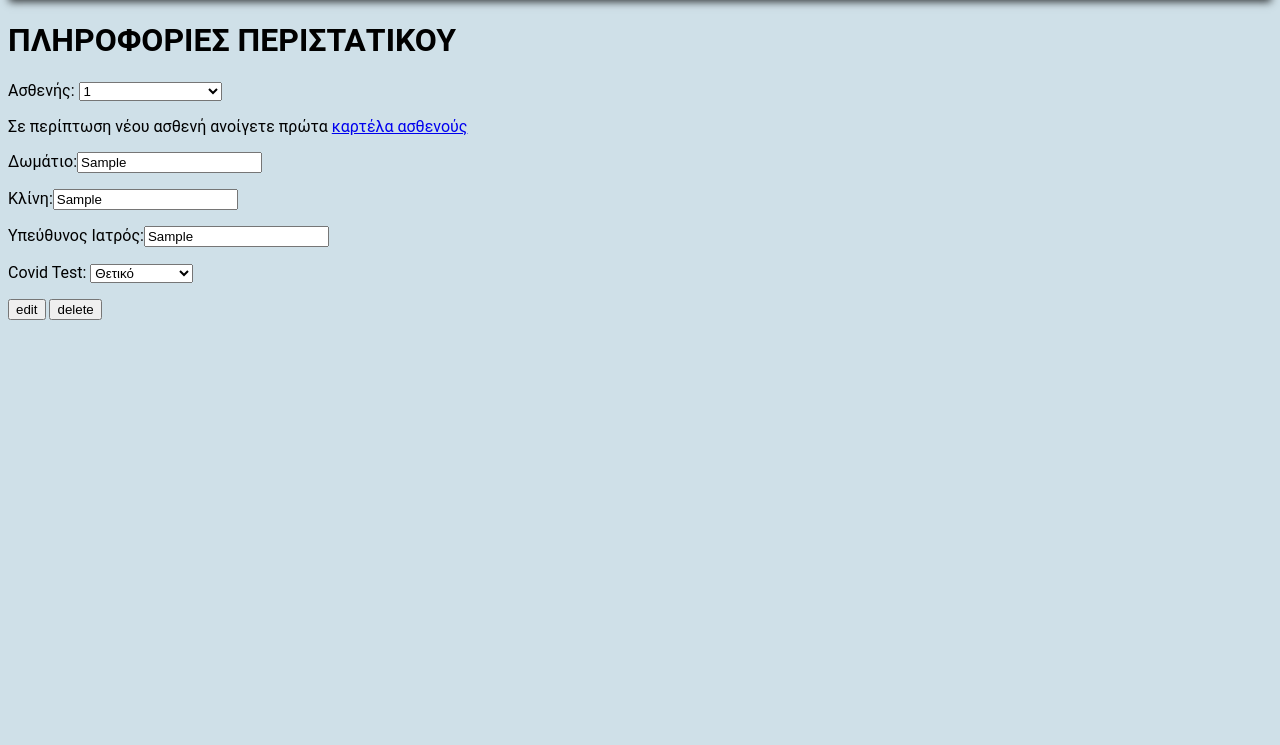
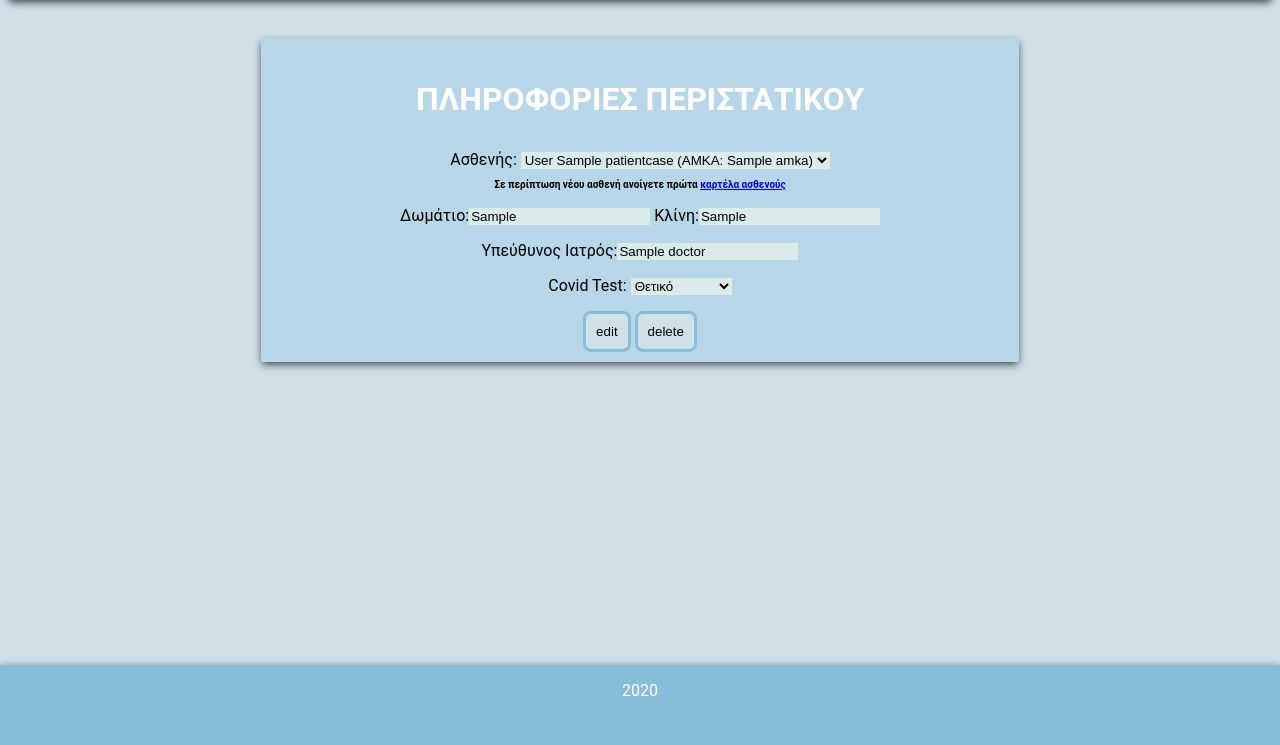
Before and after one commit to Rasty-90/flask-python-api-app, a Flask app: template templates/casedetails.html in a window 1280 px wide. Shown: the part 55-800 px from the top of the page. Run offline with Flask 2, Linux system fonts and the light colour scheme; the template is opened without the code that fills it: most values are stand-ins (such as "Sample title", 1, 10 or a date in 2020); some libraries are stand-ins or nearby versions.

Commit message:
added css styling

```diff
--- a/templates/casedetails.html
+++ b/templates/casedetails.html
@@ -2,29 +2,27 @@
 {% block content %}
 <script src="{{url_for('static', filename='scripts.js')}}"></script>
 <div>
-    <h1>ΠΛΗΡΟΦΟΡΙΕΣ ΠΕΡΙΣΤΑΤΙΚΟΥ</h1></p>
-    <form method="post" action="/casedetails?id={{case.id}}">
-
+    <form method="post" class="form-class" action="/casedetails?id={{case.id}}">
+    <p class="title-top">ΠΛΗΡΟΦΟΡΙΕΣ ΠΕΡΙΣΤΑΤΙΚΟΥ</p>
     <label for="patient">Ασθενής:</label>
-    <select id="patient" name="patient">
-      <option value="{{case.patientID}}">{{case.patientID}}</option>
+    <select class="textbox-form" id="patient" name="patient">
+      <option value="{{case.patientID}}">{{patientcase.surname}} {{patientcase.name}} (ΑΜΚΑ: {{patientcase.amka}})</option>
         {% for patient in patients %}
-      <option value="{{patient.id}}">{{patient.surname}} {{patient.name}}</option>
+      <option value="{{patient.id}}">{{patient.surname}} {{patient.name}} (ΑΜΚΑ: {{patient.amka}})</option>
       {% endfor %}
     </select>
-    <p>Σε περίπτωση νέου ασθενή ανοίγετε πρώτα <a href="/newPatient">καρτέλα ασθενούς</a></p>
-    <p>Δωμάτιο:<input type='text' name="roomn" value={{case.roomn}}></input></p>
-    <p>Κλίνη:<input type='text' name="bedn" value={{case.bedn}}></input></p>
-    <p>Υπεύθυνος Ιατρός:<input type='text' name="doctor" value={{case.doctor}}></input></p>
+    <p class="notification">Σε περίπτωση νέου ασθενή ανοίγετε πρώτα <a href="/newPatient">καρτέλα ασθενούς</a></p>
+    <p>Δωμάτιο:<input class="textbox-form" type='text' name="roomn" value={{case.roomn}}></input> Κλίνη:<input class="textbox-form" type='text' name="bedn" value={{case.bedn}}></input></p>
+    <p>Υπεύθυνος Ιατρός:<input class="textbox-form" type='text' name="doctor" value="{{case.doctor}}"></input></p>
     <label for="covidStatus">Covid Test:</label>
-    <select id="covidStatus" name="covidStatus">
+    <select class="textbox-form" id="covidStatus" name="covidStatus">
       <option value="Θετικό">Θετικό</option>
       <option value="Αρνητικό">Αρνητικό</option>
       <option value="Αδιευκρίνιστο">Αδιευκρίνιστο</option>
     </select>
     <p></p>
-    <input type="submit" value="edit" name="submit"/>
-    <input type="submit" value="delete" name="submit"/>
+    <input class="button-class" type="submit" value="edit" name="submit"/>
+    <input class="button-class" type="submit" value="delete" name="submit"/>
     </form>
 
 </div>
--- a/templates/layout.html
+++ b/templates/layout.html
@@ -18,5 +18,8 @@
         {% block content %}
         {% endblock %}
       </div>
+    <div class="footer">
+    <p>2020</p>
+    </div>
   </body>
 </html>
```
Also changed, not shown: templates/cases.html (+6 -3 lines), templates/newPatient.html (+6 -7 lines), templates/profiledetails.html (+8 -8 lines).
